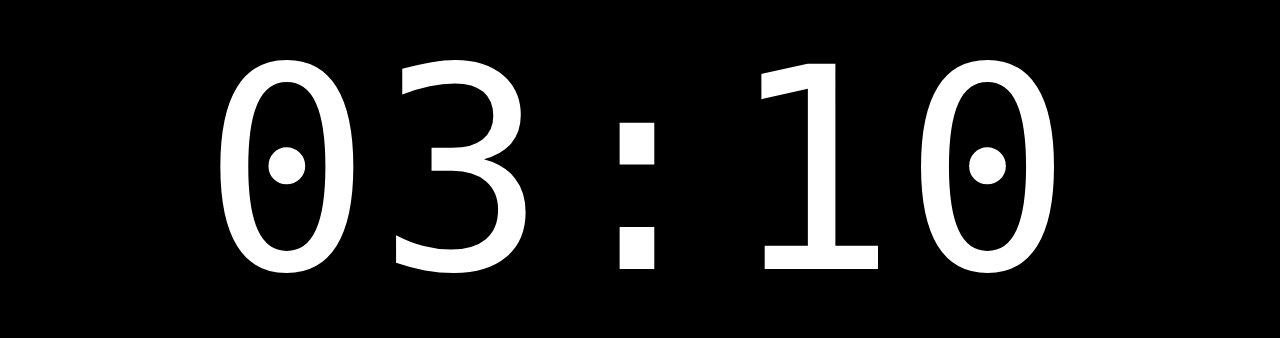
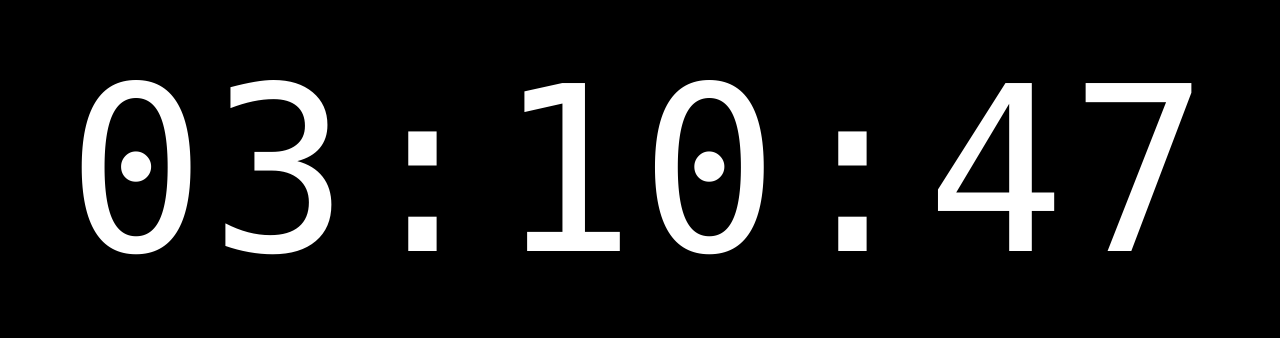
Before and after one commit to RobinNakamoto/large-clock, a plain HTML site: page index.html in a window 1280 px wide. Shown: the part 229-567 px from the top of the page. Drawn offline with Linux system fonts and the light colour scheme.

Commit message:
Update index.html

```diff
--- a/index.html
+++ b/index.html
@@ -14,7 +14,7 @@
       color: #fff;
     }
     #clock {
-      font-size: min(22vw, 40vh);
+      font-size: min(18vw, 30vh);
       font-weight: 500;
       letter-spacing: 0.02em;
       font-variant-numeric: tabular-nums;
@@ -22,12 +22,13 @@
   </style>
 </head>
 <body>
-  <div id="clock">00:00</div>
+  <div id="clock">00:00:00</div>
   <script>
     function pad(n) { return String(n).padStart(2, "0"); }
     function tick() {
       const d = new Date();
-      document.getElementById("clock").textContent = pad(d.getHours()) + ":" + pad(d.getMinutes());
+      document.getElementById("clock").textContent =
+        pad(d.getHours()) + ":" + pad(d.getMinutes()) + ":" + pad(d.getSeconds());
     }
     tick();
     setInterval(tick, 1000);
```
